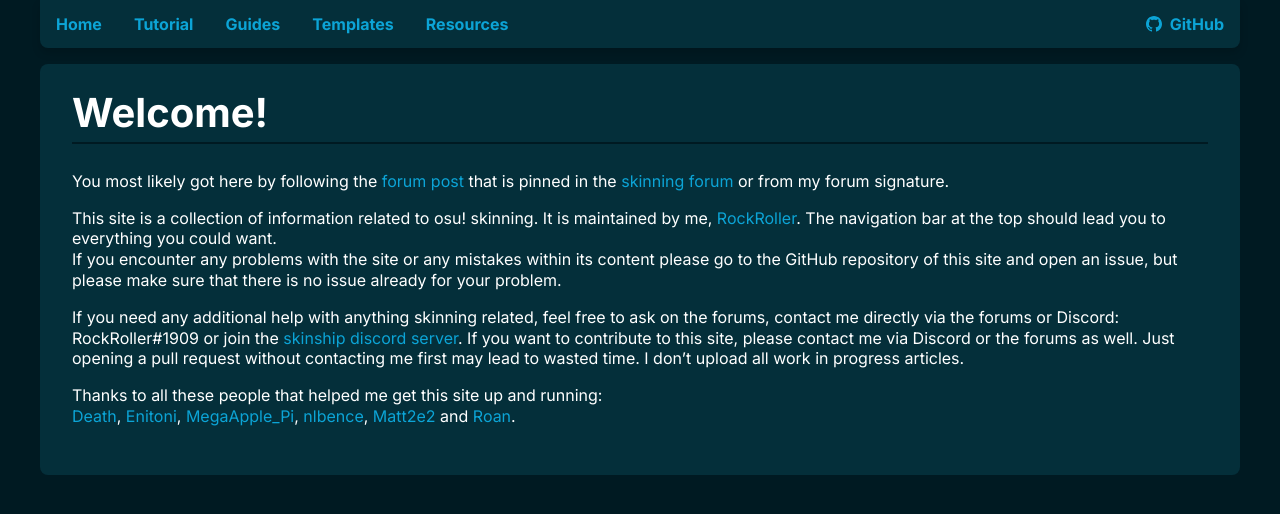
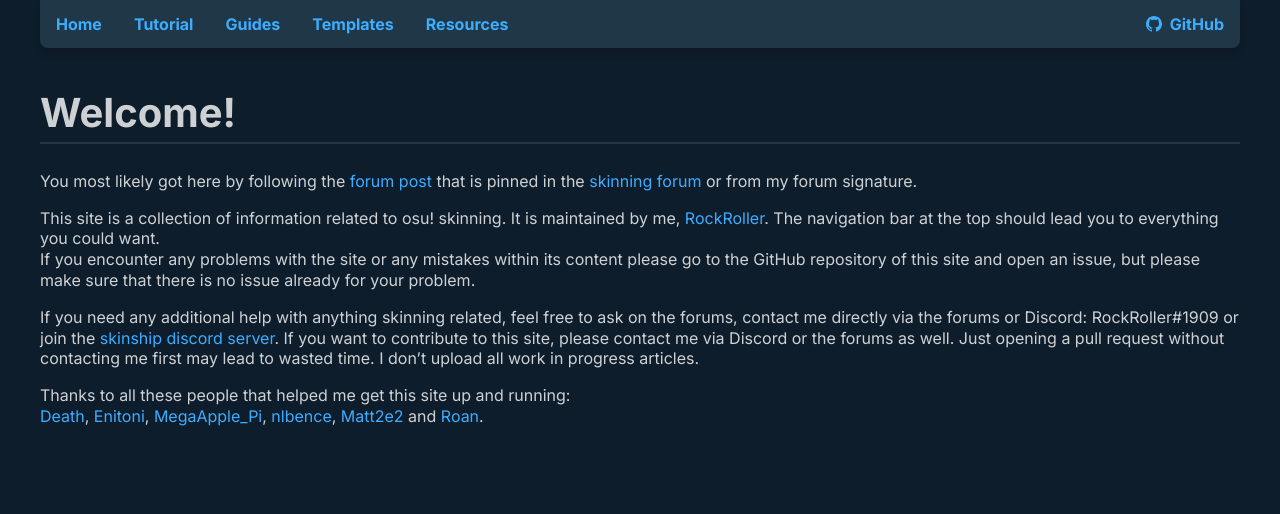
Before and after one commit to RockRoller01/skinninginfo, a Jekyll site: the page built from index.md, in a window 1280 px wide. Shown: the top 514 px of the page. Built offline with Jekyll 4.4.1, drawn with Linux system fonts in a browser that asks for light colours.

Commit message:
new design

```diff
--- a/css/main.css
+++ b/css/main.css
@@ -3,19 +3,19 @@
 }
 
 :root{
-    --accent: #0CA4D6;
-    --link-hover: #26C9FF;
-    --line: #0CA4D6;
-    --background: #042f3a;
-    --text: #fff;
-    --dark-background: #001A22;
+    --accent: #3DADFF;
+    --link-hover: #FFC85C;
+    --background: #203747;
+    --text: rgba(255, 255, 255, 0.8);
+    --dark-background: #0E1D2B;
+
     --content-width: 1200px;
     --divider: rgba(255, 255, 255, 0.1);
 
     /* if the sidenav's width is going to be set manually,
      * change this value to adjust header's positioning too
      */
-    --sidenav-width: 200px;
+    --sidenav-width: 240px;
 }
 
 body{
@@ -30,8 +30,7 @@
 .main{
     margin: auto;
     margin-bottom: 64px;
-    padding: 32px;
-    background-color: var(--background);
+    padding-top: 32px;
     border-radius: 8px;
     line-height: 1.3;
     max-width: var(--content-width);
@@ -81,7 +80,7 @@
 h1{
     border-bottom: solid;
     border-width: 2px;
-    border-color: var(--dark-background);
+    border-color: var(--divider);
     font-size: 40px;
     line-height: 34px;
     padding-bottom: 12px;
@@ -93,7 +92,7 @@
     font-size: 32px;
 }
 hr{
-    color: var(--dark-background);
+    color: var(--divider);
 }
 
 /* table */
@@ -166,14 +165,15 @@
     top: 0;
     height: 100vh;
     min-width: var(--tutorial-sidenav-width);
-    width: 200px;
+    width: var(--sidenav-width);
     background-color: var(--background);
     overflow-x: hidden;
     overflow-y: auto;
-    padding: 16px;
-    border-radius: 0 8px 8px 0;
+    padding: 24px;
     line-height: 24px;
     float: left;
+    box-shadow: 0px 5px 9px 0px rgba(0,0,0,0.15);
+
 }
 .sidenav a{
     text-decoration: none;
```
